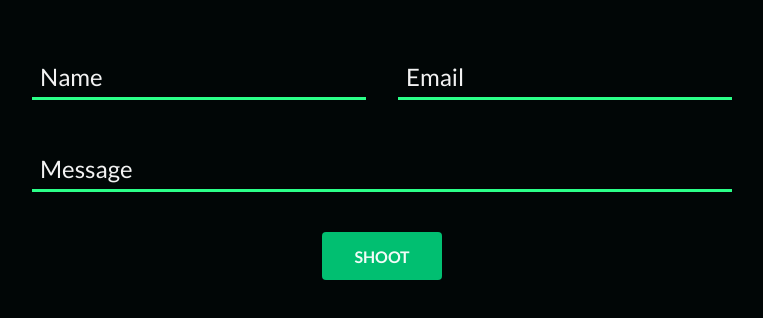
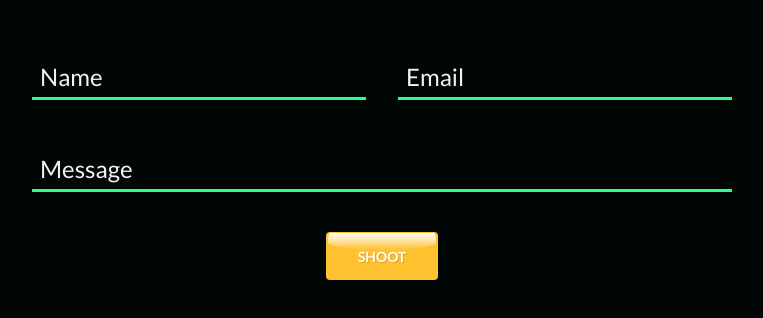
Before and after one commit to vovaushenko/---vova-s-components-playground---, a Next.js app: page /playgrounds in a window 1280 px wide. Shown: the top 318 px of the page, without its empty margins (258-1021 px from the left). Built offline with nearby package versions, Linux system fonts and the light colour scheme.

Commit message:
refactor(generic-button): update generic button
update styles of various styles of generic button, namely focused, loading , disabled and hovered

```diff
--- a/components/Buttons/GenericButton/GenericButton.styles.tsx
+++ b/components/Buttons/GenericButton/GenericButton.styles.tsx
@@ -1,21 +1,57 @@
 import styled, { css, keyframes } from 'styled-components';
 import { Props } from './GenericButton';
 
+/***
+ * DEFAULT BUTTON STATE
+ */
 const defaultButton = css`
-  background: ${({ theme }) => theme.colors.primary.accentDark};
+  background: ${({ theme }) => theme.colors.yellow.golden};
 `;
-
+/***
+ * HOVERED BUTTON STATE
+ */
 const hoveredButton = css`
   opacity: 0.95;
 `;
-
+/***
+ * FOCUSED BUTTON STATE
+ */
 const focusedButton = css`
-  // box-shadow: 0 0 0 3px ${({ theme }) => theme.colors.primary.accent};
+  &:focus-visible {
+    box-shadow: 0 0 0 3px ${({ theme }) => theme.colors.yellow.darkGolden};
+  }
 `;
-
+/***
+ * DISABLED BUTTON STATE
+ */
 const disabledButton = css`
   background: ${({ theme }) => theme.colors.gray.dark};
   cursor: not-allowed;
+`;
+/***
+ * ACTIVE BUTTON STATE
+ */
+const activeButton = css`
+  transform: scale(0.95);
+
+  :before {
+    display: none;
+  }
+
+  :after {
+    content: '';
+    position: absolute;
+    z-index: 1;
+    bottom: 1px;
+    left: 1px;
+    right: 1px;
+    height: 55%;
+    background: linear-gradient(
+      rgba(255, 255, 255, 0),
+      rgba(255, 255, 255, 0.75)
+    );
+    border-radius: 14px 14px 14px 14px/ 4px 4px 100px 100px;
+  }
 `;
 
 const loadingKeyframes = keyframes`
@@ -25,6 +61,15 @@ const loadingKeyframes = keyframes`
   100% {
     transform: translateX(-20px);
   }
+`;
+/***
+ * LOADING BUTTON STATE
+ */
+const movingGradient = css`repeating-linear-gradient(60deg,
+transparent,
+transparent 10px,
+${({ theme }) => theme.colors.yellow.golden} 10px,
+${({ theme }) => theme.colors.yellow.golden} 20px)
 `;
 
 const loadingButton = css`
@@ -36,15 +81,9 @@ const loadingButton = css`
     left: -100%;
     width: 300%;
     height: 100%;
-    background: ${({ theme }) => theme.colors.primary.accent}
-      repeating-linear-gradient(
-        60deg,
-        transparent,
-        transparent 10px,
-        #01bf71 10px,
-        #01bf71 20px
-      );
-    animation: ${loadingKeyframes} 1s infinite linear;
+    background: ${({ theme }) => theme.colors.yellow.darkGolden}
+      ${movingGradient};
+    animation: ${loadingKeyframes} 2s infinite linear;
   }
 
   & > span {
@@ -53,25 +92,32 @@ const loadingButton = css`
 
   cursor: wait;
 `;
-
+/***
+ * COMPLETED BUTTON STATE
+ */
 const completedButton = css`
-  padding: 0 2rem;
   background: ${({ theme }) => theme.colors.green.success};
   cursor: default;
 `;
 
+/***
+ * BUTTON BASE STYLES
+ */
 export const StyledButton = styled.button<Props>`
   position: relative;
   overflow: hidden;
+
   display: inline-flex;
   align-items: center;
   justify-content: center;
+
   height: 3rem;
-  padding: 0 2rem;
+  padding: ${({ theme }) => `0 ${theme.spacing.lg}`};
+
   font-family: inherit;
-  font-size: 1rem;
+  font-size: ${({ theme }) => theme.textFontSize.sm};
   text-transform: uppercase;
-  font-weight: 700;
+  font-weight: ${({ theme }) => theme.fontWeights.bold};
   background: transparent;
   border: 0;
   border-radius: ${({ theme }) => theme.border.base};
@@ -79,7 +125,20 @@ export const StyledButton = styled.button<Props>`
   cursor: pointer;
   outline: none;
 
+  text-shadow: ${({ theme }) => theme.boxShadows.buttonText};
   transition: 0.3s all ease;
+
+  :before {
+    content: '';
+    position: absolute;
+    z-index: 1;
+    top: 1px;
+    left: 2px;
+    right: 2px;
+    height: 35%;
+    background: linear-gradient(rgba(255, 255, 255, 1), rgba(255, 255, 255, 0));
+    border-radius: 4px 4px 100px 100px / 14px 14px 14px 14px;
+  }
 
   ${(p) => !p.isLoading && defaultButton};
 
@@ -95,12 +154,12 @@ export const StyledButton = styled.button<Props>`
     ${disabledButton};
   }
 
+  &:active {
+    ${(p) => !p.disabled && !p.isLoading && !p.isCompleted && activeButton};
+  }
+
   ${(p) => p.isLoading && loadingButton};
   ${(p) => p.isCompleted && completedButton};
-
-  :active {
-    transform: scale(0.95);
-  }
 
   @media ${({ theme }) => theme.media.phone} {
     font-size: 0.75rem;
--- a/design-foundation/design-variables.ts
+++ b/design-foundation/design-variables.ts
@@ -47,10 +47,14 @@ export const colors = {
     accentDark: '#01bf71',
   },
   green: { success: '#4BB543' },
+  yellow: { golden: '#ffc130', darkGolden: '#ffa500' },
   gray: {
     dark: 'rgba(48,49,51,.774)',
     light: '#383838',
     lightest: 'rgb(133, 133, 133)',
+    invisible: 'rgba(143, 143, 143, 0.1)',
+    bg: '#242424',
+    card: '#1b1b1b',
   },
   red: { danger: 'rgba(255,0,0,.562)', lightDanger: 'rgb(232, 53, 53)' },
   blue: {
@@ -82,10 +86,14 @@ export const darkColors = {
     accentDark: '#01bf71',
   },
   green: { success: '#4BB543' },
+  yellow: { golden: '#ffc130', darkGolden: '#ffa500' },
   gray: {
     dark: 'rgba(48,49,51,.774)',
     light: '#383838',
     lightest: 'rgb(133, 133, 133)',
+    invisible: 'rgba(143, 143, 143, 0.1)',
+    bg: '#242424',
+    card: '#1b1b1b',
   },
   red: { danger: 'rgba(255,0,0,.562)', lightDanger: 'rgb(232, 53, 53)' },
   blue: {
@@ -222,6 +230,7 @@ export type AppBorderRadiiType = typeof borderRadii;
 /* Box Shadows */
 export const boxShadows = {
   base: '0 1px 1px rgb(0 0 0 / 25%)',
+  buttonText: 'rgb(0 0 0 / 15%) 1px 1px 1px',
   window:
     '0 2.8px 2.2px rgba(0, 0, 0, 0.02),\n    0 6.7px 5.3px rgba(0, 0, 0, 0.028), 0 12.5px 10px rgba(0, 0, 0, 0.035),\n    0 22.3px 17.9px rgba(0, 0, 0, 0.042), 0 41.8px 33.4px rgba(0, 0, 0, 0.05),\n    0 100px 80px rgba(0, 0, 0, 0.07)',
 };
```
